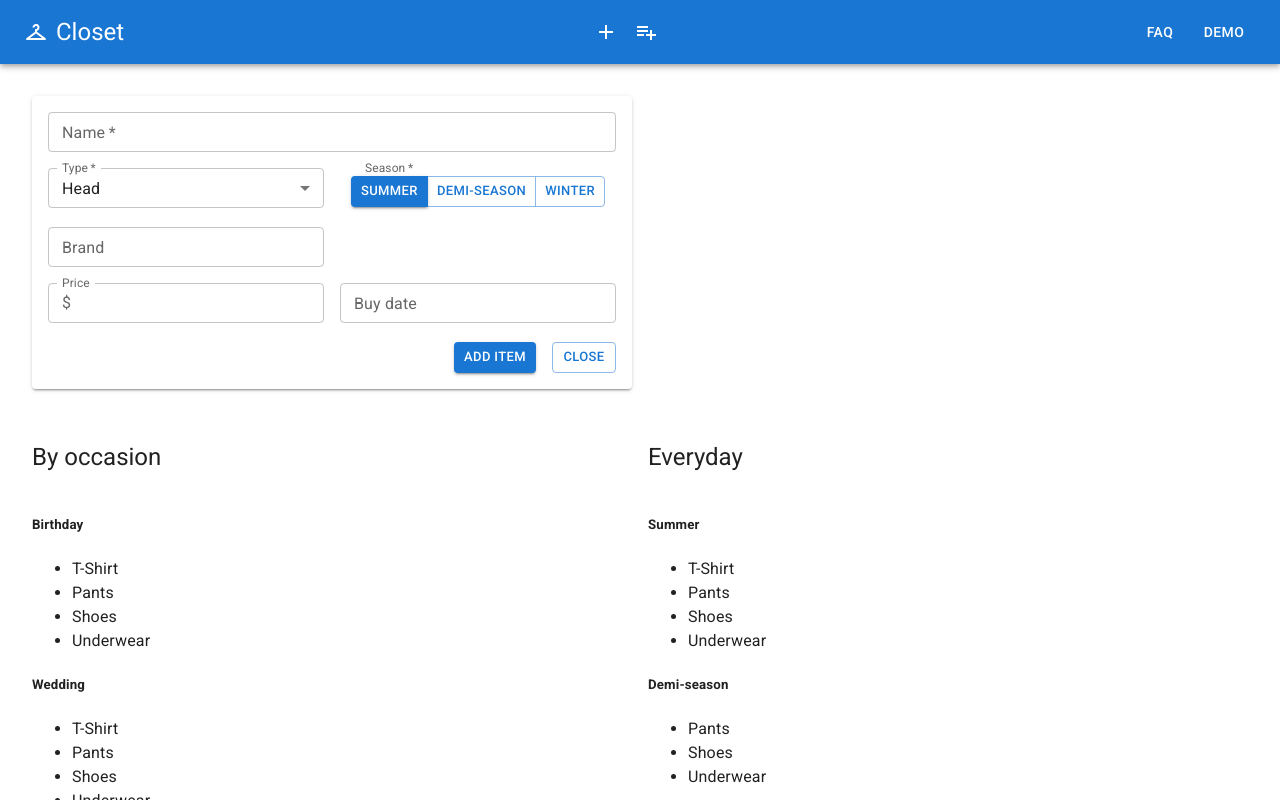
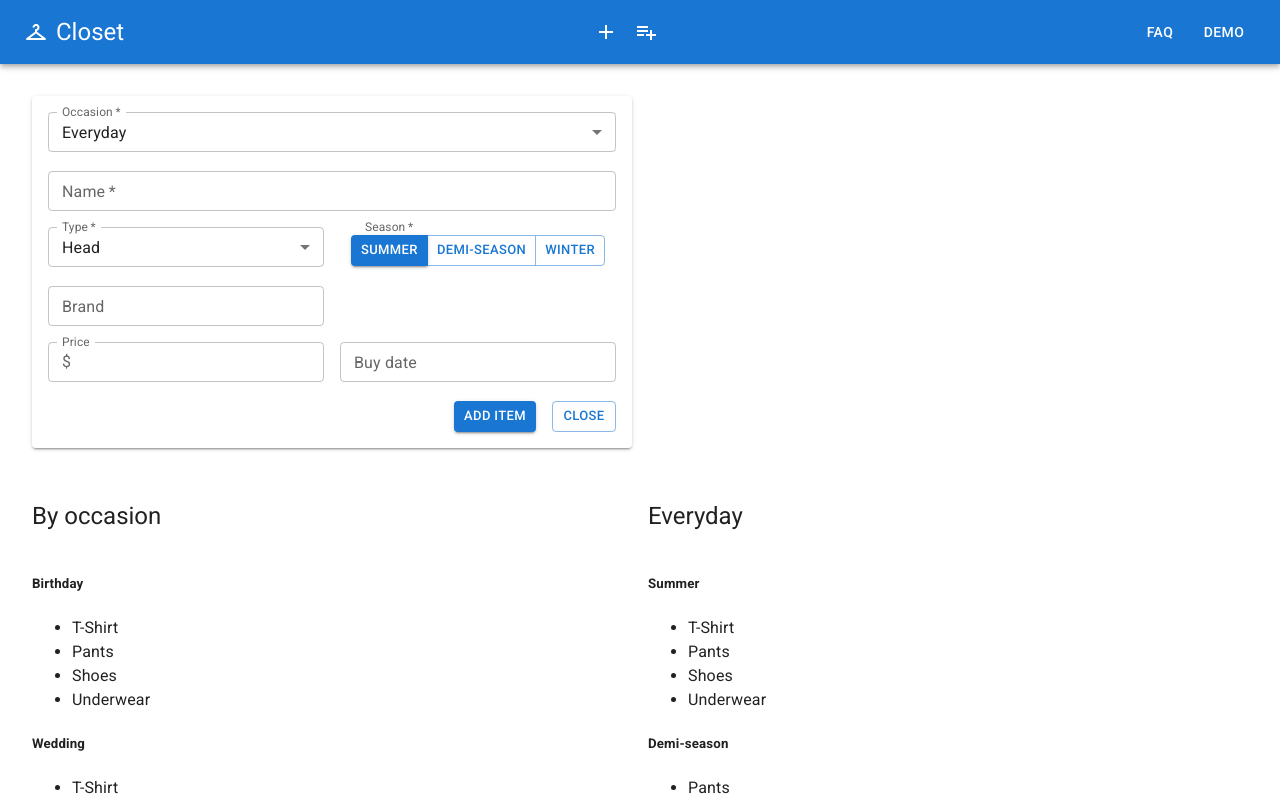
Before and after one commit to NeMaksym/closetdb-client, a React (Create React App) app: page / in a window 1280 px wide. Both pictures are taken after a click on the button 606 px from the left and 32 px from the top of the page. Shown: the top 800 px of the page. Built offline with nearby package versions, Linux system fonts and the light colour scheme.

Commit message:
Add the "occasion" field to "add item" form

```diff
--- a/package.json
+++ b/package.json
@@ -49,11 +49,15 @@
     ]
   },
   "devDependencies": {
+    "@types/uuid": "^9.0.1",
     "@typescript-eslint/eslint-plugin": "^5.53.0",
     "@typescript-eslint/parser": "^5.53.0",
     "eslint": "^8.34.0",
     "eslint-config-prettier": "^8.6.0",
     "eslint-plugin-react": "^7.32.2",
-    "prettier": "2.8.4"
+    "i": "^0.3.7",
+    "npm": "^9.6.1",
+    "prettier": "2.8.4",
+    "uuid": "^9.0.0"
   }
 }
--- a/src/App.tsx
+++ b/src/App.tsx
@@ -8,7 +8,7 @@ import {
   AddItemForm,
   AddOccasionForm
 } from "./components";
-import { occasions, everydayOccasion } from "./types";
+import { occasions } from "./types";
 
 function App() {
   const [openAddItemForm, setOpenAddItemForm] = useState(false);
@@ -56,7 +56,7 @@ function App() {
               <Occastions occasions={occasions} />
             </Grid>
             <Grid xs={6}>
-              <Everyday occasion={everydayOccasion} />
+              <Everyday occasions={occasions} />
             </Grid>
           </Grid>
         </Box>
--- a/src/components/AddItemForm/AddItemForm.tsx
+++ b/src/components/AddItemForm/AddItemForm.tsx
@@ -15,17 +15,54 @@ import Grid from "@mui/material/Unstable_Grid2";
 import { DatePicker } from "@mui/x-date-pickers";
 import { FormikProps } from "formik";
 import { FormikValues } from "./AddItemFormContainer";
-import { Type, Season } from "../../types";
+import { Type, Season, Occasion } from "../../types";
 
 interface AddItemFormProps {
   formik: FormikProps<FormikValues>;
+  occasions: Occasion[];
   handleClose: () => void;
 }
 
-export const AddItemForm = ({ formik, handleClose }: AddItemFormProps) => {
+export const AddItemForm = ({
+  formik,
+  occasions,
+  handleClose
+}: AddItemFormProps) => {
+  const isEverydayOccasion = occasions.find(
+    ({ id }) => id === formik.values.occasion
+  )?.isEveryday;
+
   return (
     <Paper elevation={2} sx={{ p: 2 }}>
       <Grid container spacing={2}>
+        <Grid xs={12}>
+          <FormControl
+            fullWidth
+            required
+            error={formik.touched.occasion && Boolean(formik.errors.occasion)}
+          >
+            <InputLabel id="occasion">Occasion</InputLabel>
+            <Select
+              size="small"
+              labelId="occasion"
+              id="occasion"
+              name="occasion"
+              label="Occasion"
+              value={formik.values.occasion}
+              onChange={formik.handleChange}
+            >
+              {occasions.map((occasion) => (
+                <MenuItem key={occasion.id} value={occasion.id}>
+                  {occasion.title}
+                </MenuItem>
+              ))}
+            </Select>
+            <FormHelperText>
+              {formik.touched.occasion && formik.errors.occasion}
+            </FormHelperText>
+          </FormControl>
+        </Grid>
+
         {/* Name */}
         <Grid xs={12}>
           <TextField
@@ -43,7 +80,7 @@ export const AddItemForm = ({ formik, handleClose }: AddItemFormProps) => {
         </Grid>
 
         {/* Type */}
-        <Grid xs={6}>
+        <Grid xs={isEverydayOccasion ? 6 : 12}>
           <FormControl
             fullWidth
             required
@@ -72,6 +109,7 @@ export const AddItemForm = ({ formik, handleClose }: AddItemFormProps) => {
         </Grid>
 
         {/* Season */}
+        {isEverydayOccasion && (
           <Grid xs={6} justifyContent="center">
             <Stack direction="row" justifyContent="center">
               <FormControl
@@ -118,6 +156,7 @@ export const AddItemForm = ({ formik, handleClose }: AddItemFormProps) => {
               </FormControl>
             </Stack>
           </Grid>
+        )}
 
         {/* Brand */}
         <Grid xs={6}>
--- a/src/components/AddItemForm/AddItemFormContainer.tsx
+++ b/src/components/AddItemForm/AddItemFormContainer.tsx
@@ -1,9 +1,12 @@
 import { useFormik } from "formik";
 import * as yup from "yup";
-import { Type, Season } from "../../types";
+import { Type, Season, occasions } from "../../types";
 import { AddItemForm } from "./AddItemForm";
 
+const OCCASIONS = occasions.map((occasion) => occasion.id);
+
 const validationSchema = yup.object({
+  occasion: yup.string().oneOf(OCCASIONS).required(),
   name: yup.string().required(),
   type: yup.string().oneOf(Object.values(Type)).required(),
   season: yup
@@ -17,6 +20,7 @@ const validationSchema = yup.object({
 });
 
 export interface FormikValues {
+  occasion: string;
   name: string;
   type: Type;
   season: Season[];
@@ -34,6 +38,7 @@ export const AddItemFormContainer = ({
 }: AddItemFormContainerProps) => {
   const formik = useFormik<FormikValues>({
     initialValues: {
+      occasion: OCCASIONS[0],
       name: "",
       type: Type.Head,
       season: [Season.Summer],
@@ -43,9 +48,17 @@ export const AddItemFormContainer = ({
     },
     validationSchema: validationSchema,
     onSubmit: (values) => {
+      const isEverydayOccasion = occasions.find(
+        ({ id }) => id === values.occasion
+      )?.isEveryday;
+
+      if (!isEverydayOccasion) {
+        values.season = [];
+      }
+
       alert(JSON.stringify(values, null, 2));
     }
   });
 
-  return <AddItemForm formik={formik} {...props} />;
+  return <AddItemForm formik={formik} occasions={occasions} {...props} />;
 };
--- a/src/components/Everyday/Everyday.tsx
+++ b/src/components/Everyday/Everyday.tsx
@@ -2,15 +2,20 @@ import { GroupTitle } from "..";
 import { Item, Occasion, Season } from "../../types";
 
 interface EverydayProps {
-  occasion: Occasion;
+  occasions: Occasion[];
 }
 
-export const Everyday = ({ occasion }: EverydayProps) => {
-  const seasons = groupBySeason(occasion.items);
+export const Everyday = ({ occasions }: EverydayProps) => {
+  const everydayOccasion = occasions.find((occasion) => occasion.isEveryday);
+
+  // TODO: Implement error handling
+  if (!everydayOccasion) return null;
+
+  const seasons = groupBySeason(everydayOccasion.items);
 
   return (
     <>
-      <GroupTitle title="Everyday" />
+      <GroupTitle title={everydayOccasion.title} />
 
       {Object.entries(seasons).map(([season, items]) => {
         if (!items.length) return null;
--- a/src/components/Occasions/Occasions.tsx
+++ b/src/components/Occasions/Occasions.tsx
@@ -10,7 +10,9 @@ export const Occastions = ({ occasions }: OccasionsProps) => {
     <>
       <GroupTitle title="By occasion" />
 
-      {occasions.map((occasion) => {
+      {occasions
+        .filter((occasions) => !occasions.isEveryday)
+        .map((occasion) => {
           const { id, title, items } = occasion;
 
           return (
--- a/src/types.ts
+++ b/src/types.ts
@@ -1,3 +1,5 @@
+import { v4 as uuidv4 } from 'uuid';
+
 export enum Type {
     Head = 'Head',
     Top = 'Top',
@@ -18,6 +20,7 @@ export interface Occasion {
     title: string
     order: number
     items: Item[]
+    isEveryday: boolean
 }
 
 export interface Item {
@@ -65,22 +68,24 @@ const items: Item[] = [
 
 export const occasions: Occasion[] = [
     {
-      id: '1',
-      title: "Birthday",
-      items,
-      order: 1,
+        id: uuidv4(),
+        title: "Everyday",
+        items,
+        order: 0,
+        isEveryday: true,
     },
     {
-        id: '2',
+        id: uuidv4(),
+        title: "Birthday",
+        items,
+        order: 1,
+        isEveryday: false,
+    },
+    {
+        id: uuidv4(),
         title: "Wedding",
         items,
         order: 2,
+        isEveryday: false,
     },
 ]
-
-export const everydayOccasion: Occasion = {
-    id: '3',
-    title: "Everyday",
-    items,
-    order: 0,
-}
```
Also changed, not shown: 1 other file (tests, documents, lock files or other folders). Lines whose indentation alone changed are shown as unchanged.
